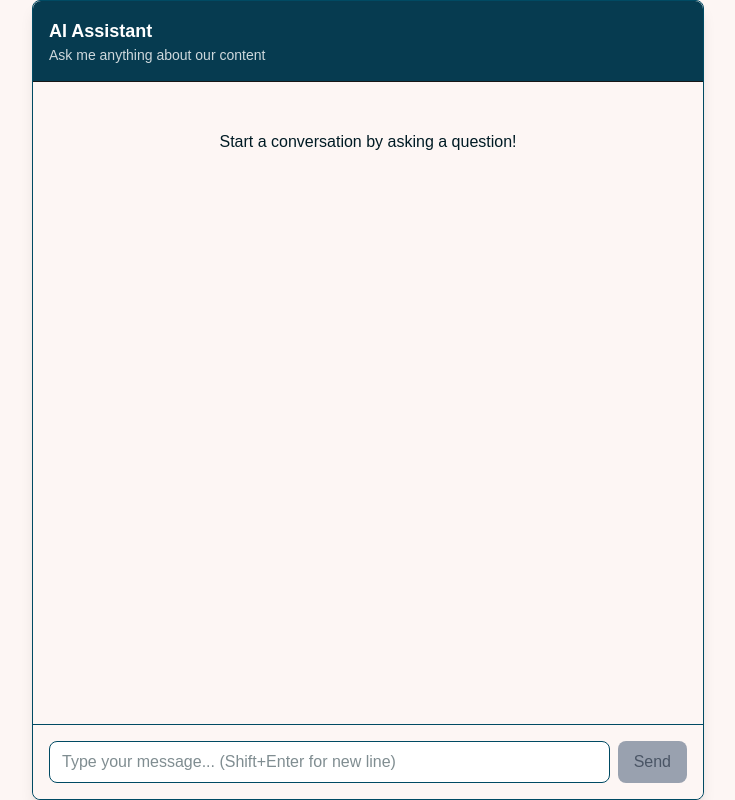
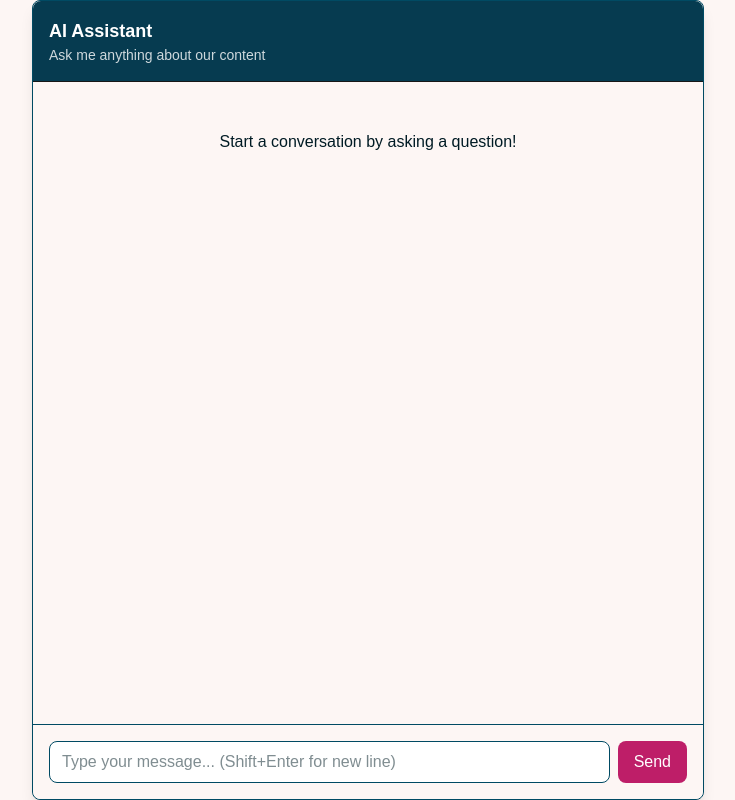
Before and after one commit to andrii-tomkiv/ai-chatbot, a Next.js app: page /iframe in a window 1280 px wide. Shown: the whole page, without its empty margins (272-1007 px from the left). Built offline with nearby package versions, Linux system fonts and the light colour scheme.

Commit message:
refactor ChatBox component by removing loading state

```diff
--- a/src/components/ChatBox.tsx
+++ b/src/components/ChatBox.tsx
@@ -16,11 +16,6 @@ function getUrlParams(): ChatOptions {
     model: urlParams.get('model') || undefined,
   };
 
-  console.log('URL parameters read:', {
-    url: window.location.search,
-    options
-  });
-
   return options;
 }
 
@@ -28,7 +23,6 @@ export default function ChatBox() {
   const [conversation, setConversation] = useState<Message[]>([]);
   const [input, setInput] = useState<string>('');
   const [chatOptions, setChatOptions] = useState<ChatOptions>({});
-  const [isLoading, setIsLoading] = useState(false);
 
   useEffect(() => {
     const options = getUrlParams();
@@ -36,9 +30,7 @@ export default function ChatBox() {
   }, []);
 
   const sendMessage = async (messageContent: string) => {
-    if (!messageContent.trim() || isLoading) return;
-
-    setIsLoading(true);
+    if (!messageContent.trim()) return;
 
     try {
       const { messages, newMessage } = await continueConversation([
@@ -58,15 +50,13 @@ export default function ChatBox() {
       }
     } catch (error) {
       console.error('Error sending message:', error);
-      // Add error message to conversation
       setConversation(prev => [
         ...prev,
         { role: 'assistant', content: 'Sorry, I encountered an error. Please try again.' },
       ]);
-    } finally {
-      setIsLoading(false);
+    }
+
     setInput('');
-    }
   };
 
   return (
@@ -89,8 +79,7 @@ export default function ChatBox() {
             )}
           </div>
         ) : (
-          <>
-            {conversation.map((message, index) => (
+          conversation.map((message, index) => (
             <div
               key={index}
               className={`flex ${
@@ -107,24 +96,7 @@ export default function ChatBox() {
                 <div className="whitespace-pre-wrap">{message.content}</div>
               </div>
             </div>
-            ))}
-
-            {/* Loading indicator */}
-            {isLoading && (
-              <div className="flex justify-start">
-                <div className="bg-white text-conab-dark-blue border border-conab-middle-blue max-w-xs lg:max-w-md px-4 py-2 rounded-lg">
-                  <div className="flex items-center space-x-2">
-                    <div className="flex space-x-1">
-                      <div className="w-2 h-2 bg-conab-action rounded-full animate-bounce"></div>
-                      <div className="w-2 h-2 bg-conab-action rounded-full animate-bounce" style={{ animationDelay: '0.1s' }}></div>
-                      <div className="w-2 h-2 bg-conab-action rounded-full animate-bounce" style={{ animationDelay: '0.2s' }}></div>
-                    </div>
-                    <span className="text-sm text-conab-middle-blue">Thinking...</span>
-                  </div>
-                </div>
-              </div>
-            )}
-          </>
+          ))
         )}
       </div>
 
@@ -133,15 +105,13 @@ export default function ChatBox() {
           <textarea
             value={input}
             onChange={(event) => {
-              if (!isLoading) {
               setInput(event.target.value);
               const textarea = event.target;
               textarea.style.height = 'auto';
               textarea.style.height = Math.min(textarea.scrollHeight, 120) + 'px';
-              }
             }}
             onKeyDown={(event) => {
-              if (event.key === 'Enter' && !event.shiftKey && !isLoading) {
+              if (event.key === 'Enter' && !event.shiftKey) {
                 event.preventDefault();
 
                 const textarea = event.target as HTMLTextAreaElement;
@@ -150,31 +120,16 @@ export default function ChatBox() {
                 sendMessage(input);
               }
             }}
-            placeholder={isLoading ? "Please wait..." : "Type your message... (Shift+Enter for new line)"}
-            className={`flex-1 px-3 py-2 border border-conab-middle-blue rounded-lg focus:outline-none focus:ring-2 focus:ring-conab-action focus:border-conab-action text-conab-dark-blue bg-white resize-none ${
-              isLoading ? 'opacity-50 cursor-not-allowed' : ''
-            }`}
+            placeholder="Type your message... (Shift+Enter for new line)"
+            className="flex-1 px-3 py-2 border border-conab-middle-blue rounded-lg focus:outline-none focus:ring-2 focus:ring-conab-action focus:border-conab-action text-conab-dark-blue bg-white resize-none"
             rows={1}
             style={{ minHeight: '40px', maxHeight: '120px' }}
-            disabled={isLoading}
           />
           <button
             onClick={() => sendMessage(input)}
-            disabled={isLoading || !input.trim()}
-            className={`px-4 py-2 rounded-lg focus:outline-none focus:ring-2 focus:ring-conab-action transition-colors font-medium ${
-              isLoading || !input.trim()
-                ? 'bg-gray-400 text-gray-600 cursor-not-allowed'
-                : 'bg-conab-action text-white hover:bg-conab-action-lighten'
-            }`}
+            className="px-4 py-2 bg-conab-action text-white rounded-lg hover:bg-conab-action-lighten focus:outline-none focus:ring-2 focus:ring-conab-action transition-colors font-medium"
           >
-            {isLoading ? (
-              <div className="flex items-center space-x-2">
-                <div className="w-4 h-4 border-2 border-white border-t-transparent rounded-full animate-spin"></div>
-                <span>Sending</span>
-              </div>
-            ) : (
-              'Send'
-            )}
+            Send
           </button>
         </div>
       </div>
```
Lines whose indentation alone changed are shown as unchanged.
